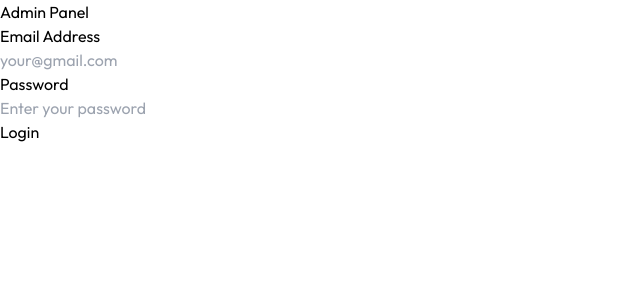
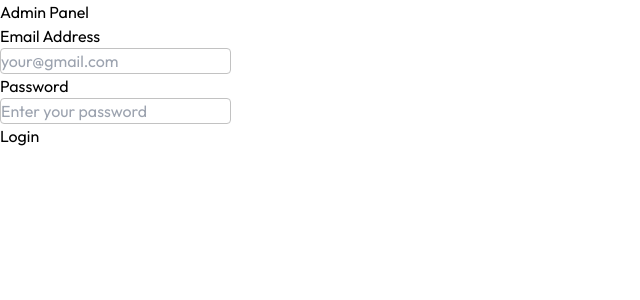
Before and after one commit to Alexander-Sibhatu/shop-app, a React (Vite) app in the folder admin/: page / in a window 1280 px wide. Shown: the top 300 px of the page, without its empty margins (0-640 px from the left). Built offline with nearby package versions, Linux system fonts and the light colour scheme; no server answers; the HTML template or start-up script is replaced by a standard one; a web font is replaced by a local one.

Commit message:
select, input, textarea common style implemented

```diff
--- a/admin/src/index.css
+++ b/admin/src/index.css
@@ -7,6 +7,12 @@
   font-family: Outfit;
 }
 
+select, input, textarea {
+  border:1px solid #c2c2c2;
+  outline-color: #c586a5;
+  border-radius: 4px;
+}
+
 .active {
   background-color: #ffebf5;
   border-color: #c586a5;
```
